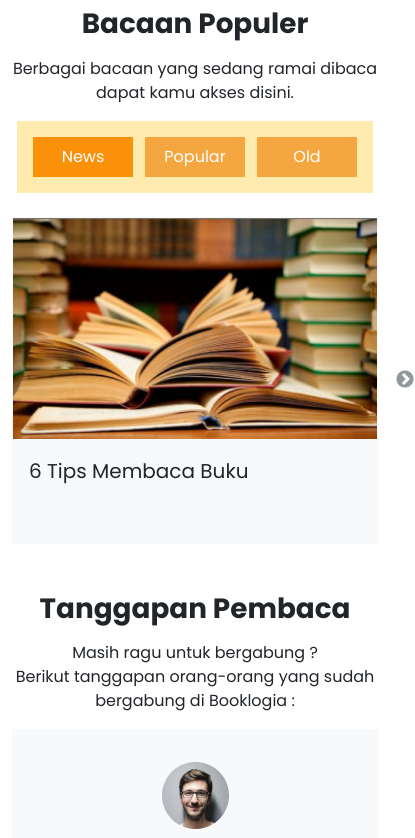
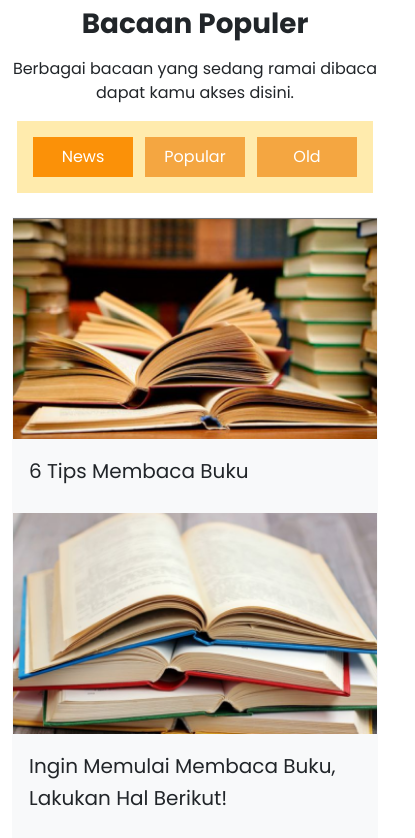
Before and after one commit to fikriwado/booklogia, a React (Create React App) app: page / in a window 390 px wide. Shown: the part 1740-2578 px from the top of the page, 415 px wide, since content can reach past the window. Built offline with nearby package versions, Linux system fonts and the light colour scheme.

Commit message:
fix responsive home

```diff
--- a/src/pages/Home/index.js
+++ b/src/pages/Home/index.js
@@ -30,17 +30,11 @@ function Home() {
       },
       {
         breakpoint: 600,
-        settings: {
-          slidesToShow: 1,
-          slidesToScroll: 1,
-        },
+        settings: 'unslick',
       },
       {
         breakpoint: 480,
-        settings: {
-          slidesToShow: 1,
-          slidesToScroll: 1,
-        },
+        settings: 'unslick',
       },
     ],
   };
@@ -155,7 +149,7 @@ function Home() {
           </Row>
 
           <Row>
-            <Col className="px-0">
+            <Col>
               <Tabs
                 variant="pills"
                 defaultActiveKey="news"
```
